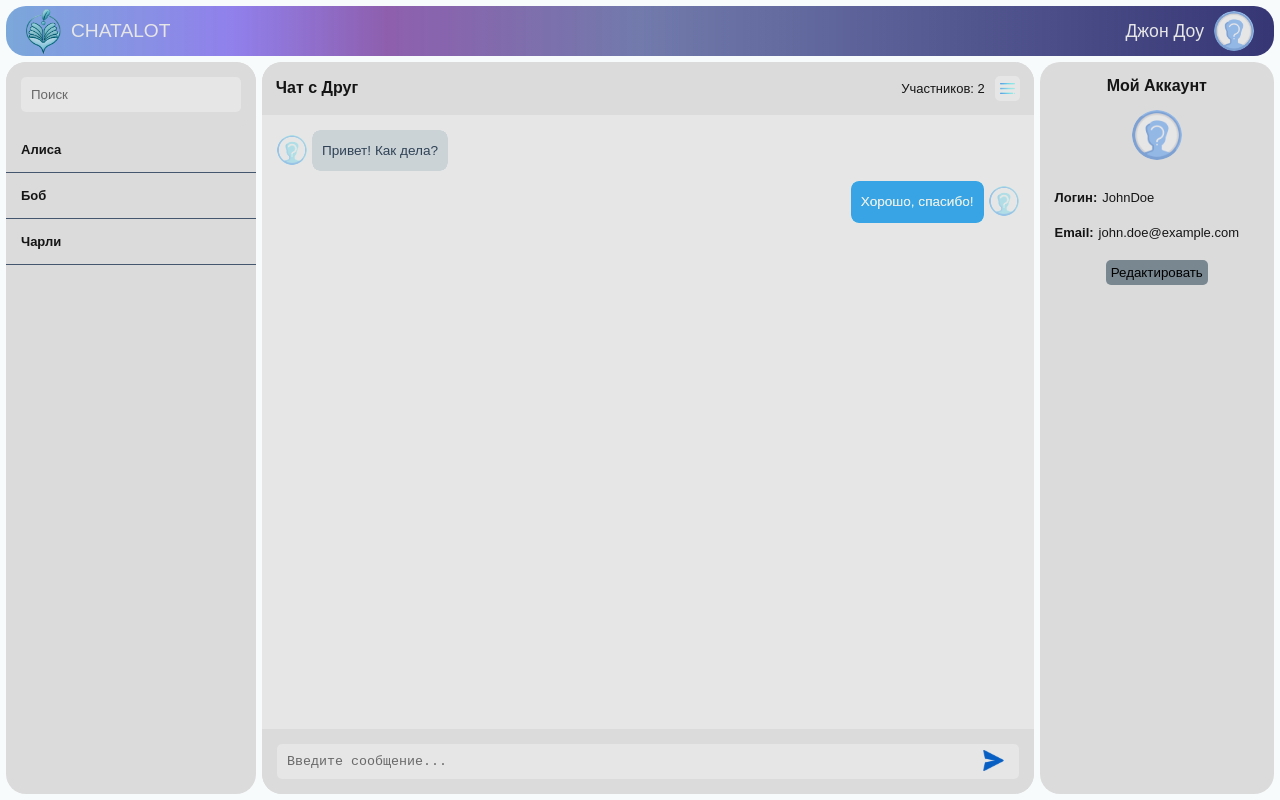
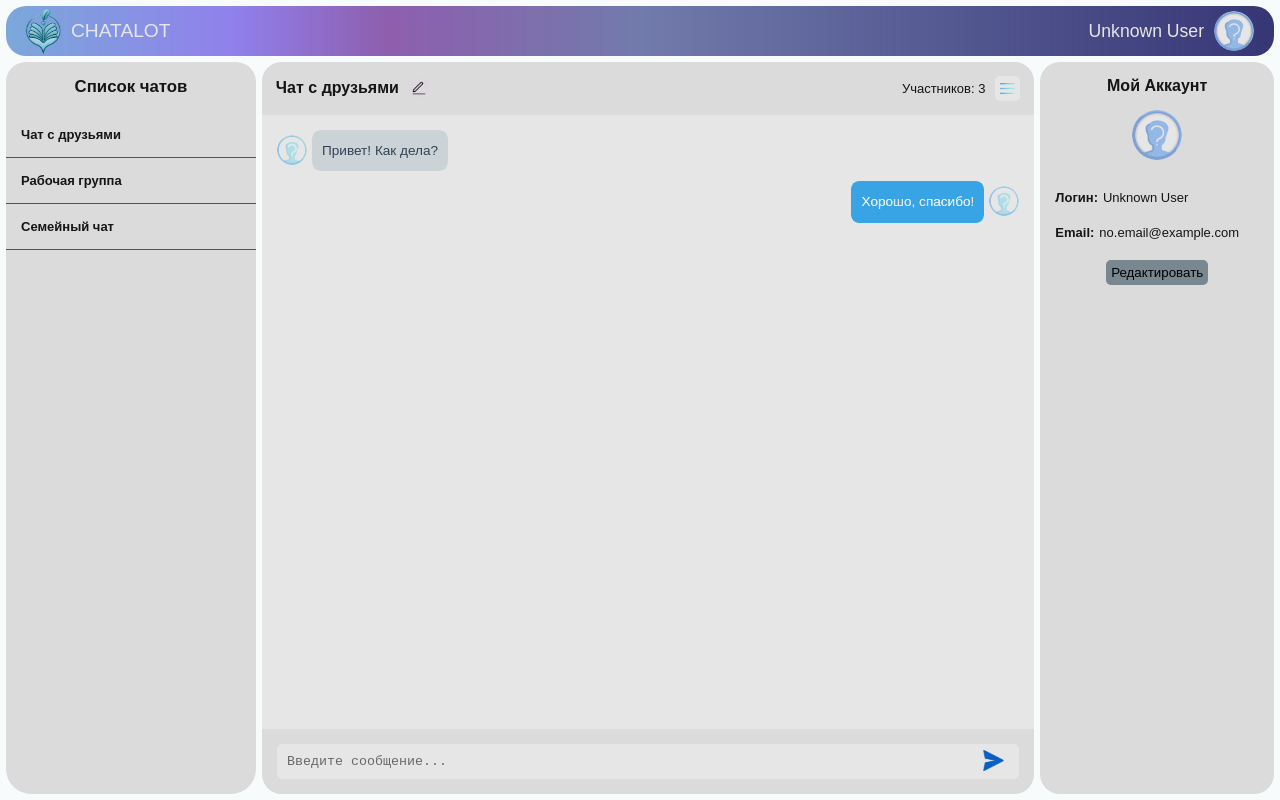
Before and after one commit to vodyaraman/Chatalot, a Next.js app: page / in a window 1280 px wide. Built offline with nearby package versions, Linux system fonts and the light colour scheme.

Commit message:
Redux для компонентов

```diff
--- a/package.json
+++ b/package.json
@@ -14,9 +14,11 @@
     "@mdx-js/react": "^3.0.1",
     "@mdx-js/runtime": "^2.0.0",
     "@next/mdx": "^14.2.15",
+    "@reduxjs/toolkit": "^2.3.0",
     "next": "14.2.15",
     "react": "^18",
     "react-dom": "^18",
+    "react-redux": "^9.1.2",
     "react-textarea-autosize": "^8.5.4",
     "sass": "^1.79.5"
   },
--- a/src/app/api.tsx
+++ b/src/app/api.tsx
@@ -0,0 +1,210 @@
+// Redux Slice Setup for State Management with RTK Query
+
+import { configureStore, createSlice, PayloadAction } from '@reduxjs/toolkit';
+import { createApi, fetchBaseQuery } from '@reduxjs/toolkit/query/react';
+import { Provider } from 'react-redux';
+import { useDispatch, useSelector, TypedUseSelectorHook } from 'react-redux';
+import React from 'react';
+
+// Message Type
+export interface Message {
+  id: string;
+  userId: string;
+  content: string;
+  images: string[];
+}
+
+// Participant Type
+export interface Account {
+  id: string;
+  username: string;
+  email: string;
+  avatar: string;
+}
+
+// Chat Type
+export interface Chat {
+  id: string;
+  title: string;
+  participants: { [key: string]: Account };
+  ownerId: string;
+  messages: Message[];
+}
+
+// Chats Slice - обновленный
+export type ChatsState = {
+  chats: { id: string, title: string }[];
+  currentChatId: string | null;
+};
+
+const initialChatsState: ChatsState = {
+  chats: [
+    { id: 'chat1', title: 'Чат с друзьями' },
+    { id: 'chat2', title: 'Рабочая группа' },
+    { id: 'chat3', title: 'Семейный чат' },
+  ],
+  currentChatId: null,
+};
+
+const chatsSlice = createSlice({
+  name: 'chats',
+  initialState: initialChatsState,
+  reducers: {
+    addChat: (state, action: PayloadAction<{ id: string, title: string }>) => {
+      state.chats.push(action.payload);
+    },
+    setCurrentChatId: (state, action: PayloadAction<string>) => {
+      state.currentChatId = action.payload;
+    },
+  },
+});
+
+export const { addChat, setCurrentChatId } = chatsSlice.actions;
+
+// Current Chat Slice - Managing current chat data
+type CurrentChatState = {
+  currentChat: Chat | null;
+};
+
+const initialCurrentChatState: CurrentChatState = {
+  currentChat: {
+    id: 'chat1',
+    title: 'Чат с друзьями',
+    participants: {
+      user123: {
+        id: 'user123',
+        username: 'Unknown User',
+        email: 'no.email@example.com',
+        avatar: '/unknown.png',
+      },
+      friend1: {
+        id: 'friend1',
+        username: 'Друг 1',
+        email: 'friend1@example.com',
+        avatar: '/unknown.png',
+      },
+      friend2: {
+        id: 'friend2',
+        username: 'Друг 2',
+        email: 'friend2@example.com',
+        avatar: '/unknown.png',
+      },
+    },
+    ownerId: 'user123',
+    messages: [
+      {
+        id: 'message1',
+        userId: 'friend1',
+        content: 'Привет! Как дела?',
+        images: [],
+      },
+      {
+        id: 'message2',
+        userId: 'user123',
+        content: 'Хорошо, спасибо!',
+        images: [],
+      },
+    ],
+  },
+};
+
+
+const currentChatSlice = createSlice({
+  name: 'currentChat',
+  initialState: initialCurrentChatState,
+  reducers: {
+    setCurrentChatTitle: (state, action: PayloadAction<string>) => {
+      if (state.currentChat) {
+        state.currentChat.title = action.payload;
+      }
+    },
+            setCurrentChat: (state, action: PayloadAction<Chat>) => {
+      state.currentChat = action.payload;
+    },
+    addMessage: (state, action: PayloadAction<Message>) => {
+      if (state.currentChat) {
+        state.currentChat.messages.push(action.payload);
+      }
+    },
+    addParticipant: (state, action: PayloadAction<Account>) => {
+      if (state.currentChat) {
+        state.currentChat.participants[action.payload.id] = action.payload;
+      }
+    },
+    removeParticipant: (state, action: PayloadAction<string>) => {
+      if (state.currentChat) {
+        delete state.currentChat.participants[action.payload];
+      }
+    },
+  },
+});
+
+export const { setCurrentChat, addMessage, addParticipant, removeParticipant, setCurrentChatTitle } = currentChatSlice.actions;
+
+// Participants Slice - Managing participants data
+type AccountState = {
+  account: Account | null;
+};
+
+const initialAccountState: AccountState = {
+  account: {
+    id: 'user123',
+    username: 'Unknown User',
+    email: 'no.email@example.com',
+    avatar: '/unknown.png',
+  },
+};
+
+const accountSlice = createSlice({
+  name: 'account',
+  initialState: initialAccountState,
+  reducers: {
+    setAccount: (state, action: PayloadAction<Account>) => {
+      state.account = action.payload;
+    },
+    clearAccount: (state) => {
+      state.account = null;
+    },
+  },
+});
+
+export const { setAccount, clearAccount } = accountSlice.actions;
+
+// API Slice - Managing API requests with RTK Query
+const apiSlice = createApi({
+  reducerPath: 'api',
+  baseQuery: fetchBaseQuery({ baseUrl: '/api' }),
+  endpoints: (builder) => ({
+    getChatList: builder.query<{ id: string; title: string }[], void>({
+      query: () => 'chats/list',
+    }),
+    getChat: builder.query<Chat, string>({
+      query: (chatId) => `chats/${chatId}`,
+    }),
+  }),
+});
+
+export const { useGetChatQuery, useGetChatListQuery } = apiSlice;
+
+// Store Setup
+const store = configureStore({
+  reducer: {
+    chats: chatsSlice.reducer,
+    currentChat: currentChatSlice.reducer,
+    account: accountSlice.reducer,
+    [apiSlice.reducerPath]: apiSlice.reducer,
+  },
+  middleware: (getDefaultMiddleware) => getDefaultMiddleware().concat(apiSlice.middleware),
+});
+
+export type RootState = ReturnType<typeof store.getState>;
+export type AppDispatch = typeof store.dispatch;
+export const useAppDispatch = () => useDispatch<AppDispatch>();
+export const useAppSelector: TypedUseSelectorHook<RootState> = useSelector;
+
+// Redux Provider Wrapper
+const ReduxProvider: React.FC<{ children: React.ReactNode }> = ({ children }) => (
+  <Provider store={store}>{children}</Provider>
+);
+
+export default ReduxProvider;
--- a/src/app/mainpage.scss
+++ b/src/app/mainpage.scss
@@ -70,22 +70,26 @@
 
 .sidebar {
     width: 250px;
+    height: calc(100% - 6px);
     display: flex;
     flex-direction: column;
-    border-radius: 20px;
+    border-radius: 25px;
     min-width: 225px;
-    margin-bottom: 6px;
 
     &__search {
         padding: 15px;
         border-radius: 20px;
     }
 
-    &__search-input {
+    &__title {
+        display: flex;
+        border-radius: 20px;
+        justify-content: center;
+        align-items: center;
         width: 100%;
-        padding: 10px;
-        border-radius: 5px;
+        padding: 15px;
         border: none;
+        font-size: 0.7rem;
     }
 
     &__contacts {
--- a/src/app/page.tsx
+++ b/src/app/page.tsx
@@ -5,75 +5,116 @@ import * as runtime from 'react/jsx-runtime';
 import { evaluate } from '@mdx-js/mdx';
 import { MDXProvider } from '@mdx-js/react';
 import TextareaAutosize from 'react-textarea-autosize';
+import ReduxProvider from './api';
+import { useAppSelector, useAppDispatch } from './api';
+import { setCurrentChatId, setCurrentChat,  addMessage, addParticipant, removeParticipant, setCurrentChatTitle } from './api';
+import { useGetChatQuery } from './api';
 import "./mainpage.scss";
 
 type CompiledMessagesType = {
   [key: string]: React.ComponentType;
 };
 
-const Header = () => (
+const Header = () => {
+  const account = useAppSelector((state) => state.account.account);
+
+  return (
     <header className="header">
       <div className="header__title">
         <Image src="/logo.png" alt="Профиль" width={35} height={45} objectFit='contain' className="header__title-logo" />
         CHATALOT
       </div>
       <div className="header__account">
-      <span className="header__username">Джон Доу</span>
-      <Image src="/unknown.png" alt="Профиль" width={45} height={45} className="header__profile-image" />
+        <span className="header__username">{account?.username || 'Гость'}</span>
+        <Image src={account?.avatar || "/unknown.png"} alt="Профиль" width={45} height={45} className="header__profile-image" />
       </div>
     </header>
   );
+};
 
-const Sidebar = () => (
+const Sidebar = () => {
+  const chats = useAppSelector((state) => state.chats.chats);
+  const dispatch = useAppDispatch();
+  const currentChatId = useAppSelector((state) => state.chats.currentChatId);
+  const { data: chatData, isSuccess } = useGetChatQuery(currentChatId || '', {
+    skip: !currentChatId,
+  });
+
+  useEffect(() => {
+    if (isSuccess && chatData) {
+      dispatch(setCurrentChat(chatData));
+    }
+  }, [isSuccess, chatData, dispatch]);
+
+  const handleChatSelect = (chatId = "") => {
+    dispatch(setCurrentChatId(chatId));
+    localStorage.setItem('currentChatId', chatId);
+  };
+
+  return (
     <aside className="sidebar">
-    <div className="sidebar__search">
-      <input type="text" placeholder="Поиск" className="sidebar__search-input" />
+      <div className="sidebar__title">
+        <h1>Список чатов</h1>
       </div>
       <ul className="sidebar__contacts">
-      <li className="sidebar__contact">Алиса</li>
-      <li className="sidebar__contact">Боб</li>
-      <li className="sidebar__contact">Чарли</li>
+        {chats.map((chat) => (
+          <li key={chat.id} className="sidebar__contact" onClick={() => handleChatSelect(chat.id)}>
+            {chat.title}
+          </li>
+        ))}
       </ul>
     </aside>
   );
+};
 
-const Account = () => (
+
+const Account = () => {
+  const account = useAppSelector((state) => state.account.account);
+
+  return (
     <div className="account">
       <h2 className="account__title">Мой Аккаунт</h2>
       <div className="account__details">
-      <Image src="/unknown.png" alt="Профиль" width={50} height={50} className="account__profile-image" />
+        <Image src={account?.avatar || "/unknown.png"} alt="Профиль" width={50} height={50} className="account__profile-image" />
         <div className="account__info">
-        <span><h4>Логин:</h4> <p>JohnDoe</p></span>
-        <span><h4>Email: </h4> <p>john.doe@example.com</p></span>
+          <span><h4>Логин:</h4> <p>{account?.username}</p></span>
+          <span><h4>Email:</h4> <p>{account?.email}</p></span>
           <button className="account__edit-button">Редактировать</button>
         </div>
       </div>
     </div>
   );
+};
+
 
 const ChatWindow = () => {
-  const [messages, setMessages] = useState([
-    { id: 1, userId: 'friend', senderName: 'Друг', avatar: '/unknown.png', content: 'Привет! Как дела?', type: 'received' },
-    { id: 2, userId: 'me', senderName: 'Вы', avatar: '/unknown.png', content: 'Хорошо, спасибо!', type: 'sent' },
-  ]);
+  const dispatch = useAppDispatch();
+  const chat = useAppSelector((state) => state.currentChat.currentChat);
+  const accountId = useAppSelector((state) => state.account.account?.id ?? '');
 
+  // Проверяем, является ли текущий пользователь администратором
+  const isAdmin = chat?.ownerId === accountId;
+
+  // Обновляем логику сообщений с корректной проверкой пользователя
+  const messages = (chat?.messages || []).map((message) => ({
+    ...message,
+    type: message.userId == accountId ? 'sent' : 'received',
+    avatar: chat?.participants[message.userId]?.avatar || '/unknown.png'
+  }));
+
+  const participants = chat?.participants ? Object.values(chat.participants) : [];
+  const chatTitle = chat?.title || '';
   const [inputValue, setInputValue] = useState('');
-  const [participants, setParticipants] = useState([
-    { id: 'me', name: 'Вы', avatar: '/unknown.png', isAdmin: true },
-    { id: 'friend', name: 'Друг', avatar: '/unknown.png', isAdmin: false },
-  ]);
-  const [chatTitle, setChatTitle] = useState('');
   const [isEditingTitle, setIsEditingTitle] = useState(false);
   const [isManagingParticipants, setIsManagingParticipants] = useState(false);
   const manageParticipantsRef = useRef<HTMLDivElement | null>(null);
   const inputRef = useRef<HTMLInputElement | null>(null);
-
   const [compiledMessages, setCompiledMessages] = useState<CompiledMessagesType>({});
 
   useEffect(() => {
     async function compileMDX(content = "", messageId = "") {
       try {
-        const formattedContent = content.replace(/\n/g, "\n"); // Замена пробелов на неразрывные пробелы
+        const formattedContent = content.replace(/\n/g, "\n");
         const compiledMDX = await evaluate(formattedContent, {
           ...runtime,
         });
@@ -93,18 +134,15 @@ const ChatWindow = () => {
     });
   }, [messages, compiledMessages]);
 
-
   const handleSendMessage = () => {
     if (inputValue.trim() !== '') {
       const newMessage = {
-        id: messages.length + 1,
-        userId: 'me',
-        senderName: 'Вы',
-        avatar: '/unknown.png',
+        id: (messages.length + 1).toString(),
+        userId: accountId,
         content: inputValue,
-        type: 'sent',
+        images: [],
       };
-      setMessages([...messages, newMessage]);
+      dispatch(addMessage(newMessage));
       setInputValue('');
     }
   };
@@ -114,25 +152,26 @@ const ChatWindow = () => {
   };
 
   const handleTitleChange = (e: React.ChangeEvent<HTMLInputElement>) => {
-    setChatTitle(e.target.value);
+    dispatch(setCurrentChatTitle(e.target.value));
   };
 
   const toggleManageParticipants = () => {
     setIsManagingParticipants(!isManagingParticipants);
   };
 
-  const addParticipant = () => {
+  const handleAddParticipant = () => {
     const newParticipant = {
       id: `participant_${participants.length + 1}`,
-      name: `Участник ${participants.length + 1}`,
+      username: `Участник ${participants.length + 1}`,
+      email: 'no.email@example.com',
       avatar: '/unknown.png',
       isAdmin: false,
     };
-    setParticipants([...participants, newParticipant]);
+    dispatch(addParticipant(newParticipant));
   };
 
-  const removeParticipant = (id: string) => {
-    setParticipants(participants.filter((participant) => participant.id !== id));
+  const handleRemoveParticipant = (id: string) => {
+    dispatch(removeParticipant(id));
   };
 
   useEffect(() => {
@@ -180,7 +219,7 @@ const ChatWindow = () => {
         ) : (
           <div className="flex-div">
             <h2 className="chat-window__title" onClick={toggleEditTitle}>
-              {participants.length > 2 ? chatTitle || 'Чат с друзьями' : `Чат с ${participants.find((p) => p.id !== 'me')?.name}`}
+              {participants.length > 2 ? chatTitle || 'Чат с друзьями' : `Чат с ${participants.find((p) => p.id !== 'me')?.username}`}
             </h2>
             {participants.length > 2 && (
               <button onClick={toggleEditTitle} className="chat-window__edit-title-button">
@@ -200,7 +239,7 @@ const ChatWindow = () => {
       {isManagingParticipants && (
         <div className="chat-window__manage-participants" ref={manageParticipantsRef}>
           Управление участниками
-          <button onClick={addParticipant} className="add-participant-button">
+          <button onClick={handleAddParticipant} className="add-participant-button">
             Пригласить
           </button>
           <button onClick={toggleManageParticipants} className="close-manage-participants-button">
@@ -209,12 +248,12 @@ const ChatWindow = () => {
           <ul className="participants-list">
             {participants.map((participant) => (
               <li key={participant.id} className="participant-item">
-                <Image src={participant.avatar} alt={participant.name} width={30} height={30} />
+                <Image src={participant.avatar} alt={participant.username} width={30} height={30} />
                 <span>
-                  {participant.name}
+                  {participant.username}
                 </span>
-                {!participant.isAdmin && participant.id !== 'me' && (
-                  <button onClick={() => removeParticipant(participant.id)} className="remove-participant-button">
+                {isAdmin && (
+                  <button onClick={() => handleRemoveParticipant(participant.id)} className="remove-participant-button">
                     Удалить
                   </button>
                 )}
@@ -234,7 +273,7 @@ const ChatWindow = () => {
               {message.type === 'received' ? (
                 <>
                   <div className="chat-window__message-avatar">
-                    <Image src={message.avatar} alt={message.senderName} width={30} height={30} />
+                    <Image src={message.avatar} alt={""} width={30} height={30} />
                   </div>
                   <div className={`chat-window__message chat-window__message--${message.type}`}>
                     <MDXProvider>
@@ -250,7 +289,7 @@ const ChatWindow = () => {
                     </MDXProvider>
                   </div>
                   <div className="chat-window__message-avatar">
-                    <Image src={message.avatar} alt={message.senderName} width={30} height={30} />
+                    <Image src={message.avatar} alt={""} width={30} height={30} />
                   </div>
                 </>
               )}
@@ -286,6 +325,7 @@ const ChatWindow = () => {
 
 export default function ChatApp() {
   return (
+    <ReduxProvider>
       <div className="chat-app">
       <Header />
       <div className="chat-app__body">
@@ -294,5 +334,6 @@ export default function ChatApp() {
         <Account />
       </div>
     </div>
+    </ReduxProvider>
   );
 }
```
Also changed, not shown: 1 other file (tests, documents, lock files or other folders). Lines whose indentation alone changed are shown as unchanged.
